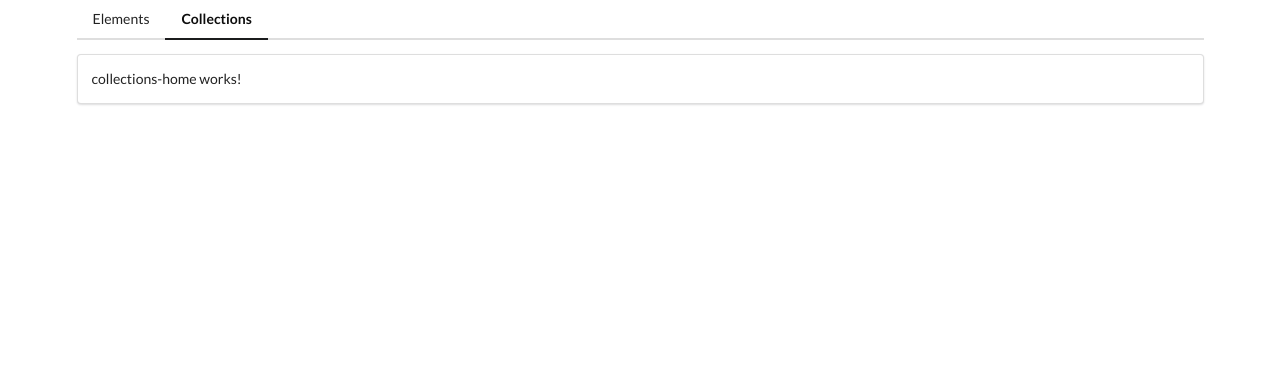
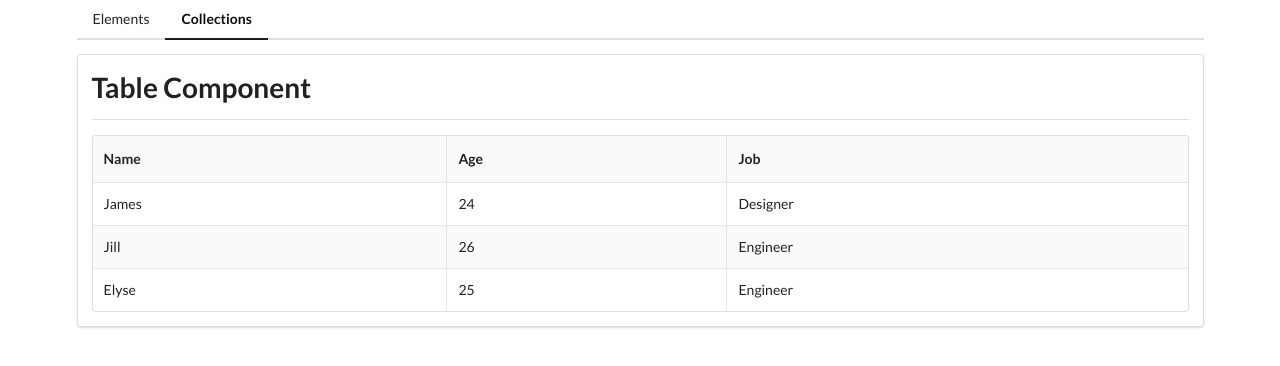
Before and after one commit to dragonxsx/ng-bootcamp-comps, an Angular app: page /collections in a window 1280 px wide. Shown: the top 366 px of the page. Built offline with nearby package versions, Linux system fonts and the light colour scheme.

Commit message:
Add Table Component

```diff
--- a/src/app/collections/collections-home/collections-home.component.html
+++ b/src/app/collections/collections-home/collections-home.component.html
@@ -1 +1,2 @@
-<p>collections-home works!</p>
+<app-divider>Table Component</app-divider>
+<app-table class="striped celled" [headers]="headers" [data]="data"></app-table>
--- a/src/app/collections/collections-home/collections-home.component.ts
+++ b/src/app/collections/collections-home/collections-home.component.ts
@@ -6,6 +6,18 @@ import { Component, OnInit } from '@angular/core';
   styleUrls: ['./collections-home.component.css']
 })
 export class CollectionsHomeComponent implements OnInit {
+  data = [
+    { name: 'James', age: 24, job: 'Designer' },
+    { name: 'Jill', age: 26, job: 'Engineer' },
+    { name: 'Elyse', age: 25, job: 'Engineer' }
+  ];
+
+  headers = [
+    { key: 'name', label: 'Name' },
+    { key: 'age', label: 'Age' },
+    { key: 'job', label: 'Job' }
+  ]
+
 
   constructor() { }
 
--- /dev/null
+++ b/src/app/collections/table/table.component.html
@@ -0,0 +1,14 @@
+<table [ngClass]="classNames" class="ui table">
+    <thead>
+        <tr>
+            <th *ngFor="let header of headers">
+                {{header['label']}}
+            </th>
+        </tr>
+    </thead>
+    <tbody>
+        <tr *ngFor="let record of data">
+            <td *ngFor="let header of headers">{{record[header['key']]}}</td>
+        </tr>
+    </tbody>
+</table>
--- /dev/null
+++ b/src/app/collections/table/table.component.ts
@@ -0,0 +1,18 @@
+import { Component, Input, OnInit } from '@angular/core';
+
+@Component({
+  selector: 'app-table',
+  templateUrl: './table.component.html',
+  styleUrls: ['./table.component.css']
+})
+export class TableComponent implements OnInit {
+  @Input('class') classNames = '';
+  @Input() headers : Array<{ [key: string]: string} > = [];
+  @Input() data : Array<{ [key: string]: unknown} > = [];
+
+  constructor() { }
+
+  ngOnInit(): void {
+  }
+
+}
```
Also changed, not shown: src/app/collections/collections.module.ts (+6 -2 lines), src/app/collections/table/table.component.css (added), 1 other file (tests, documents, lock files or other folders).
